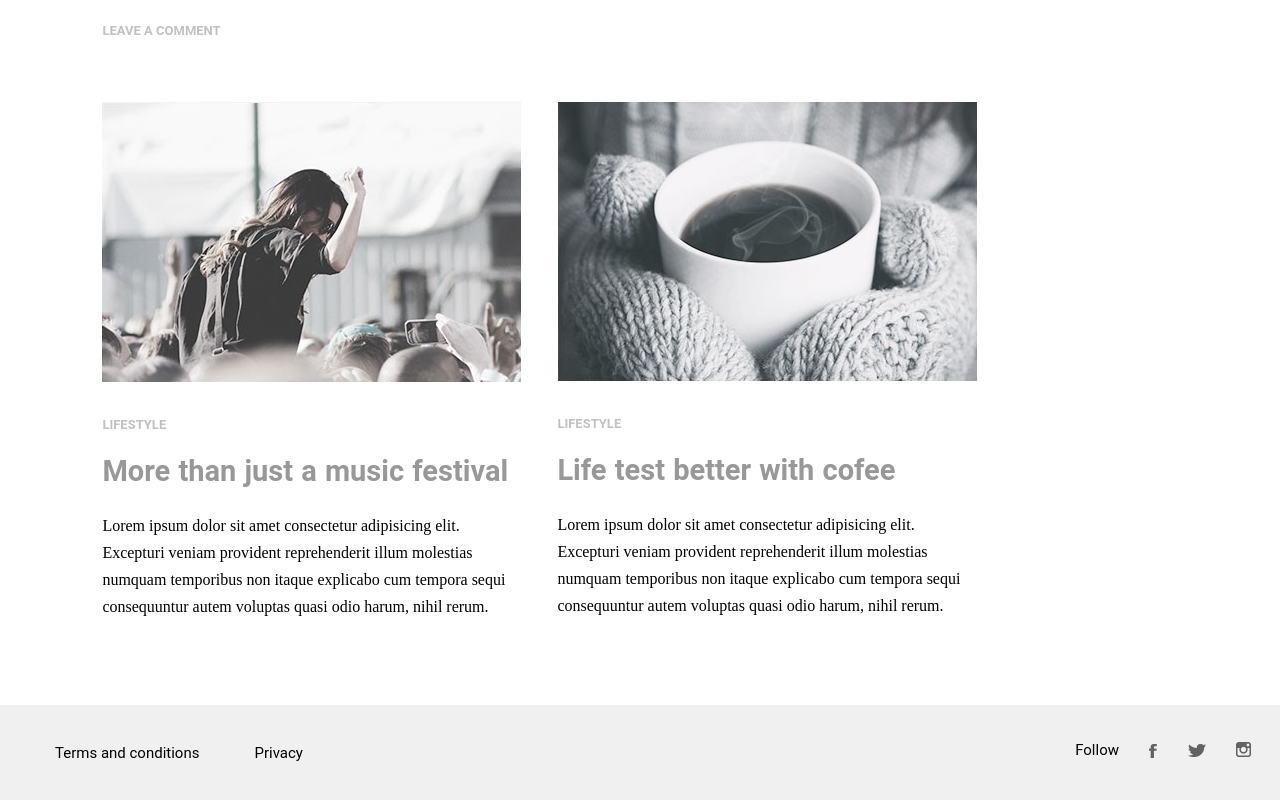
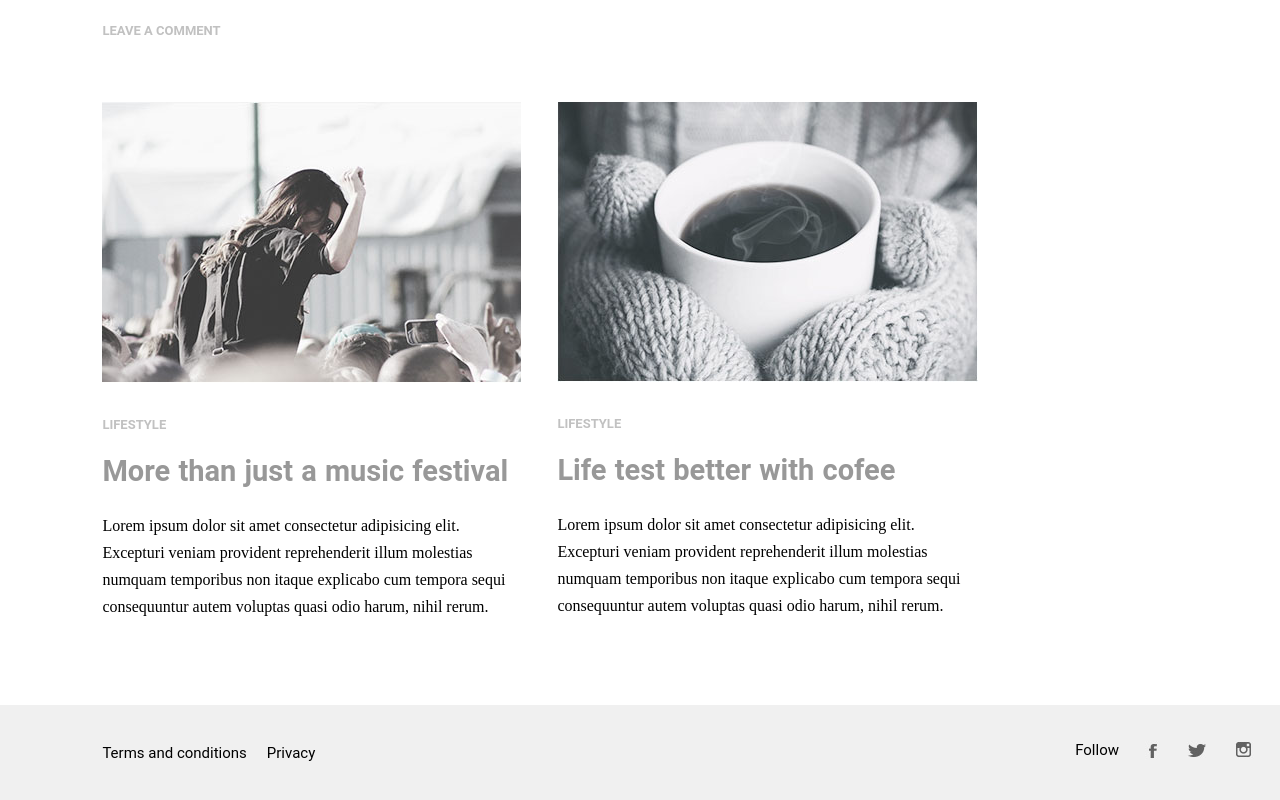
Before and after one commit to mithunbiswas0/minimo, a plain HTML site: page index.html in a window 1280 px wide. Shown: the part 978-1778 px from the top of the page. Drawn offline with Linux system fonts and the light colour scheme.

Commit message:
Update style.css

```diff
--- a/css/style.css
+++ b/css/style.css
@@ -93,6 +93,8 @@ footer{
 .footer-left{
     display: flex;
     width: 50%;
+    margin-left: 8%;
+    justify-content: flex-start;
 }
 .footer-left ul{
     display: flex;
@@ -101,13 +103,14 @@ footer{
 }
 .footer-left ul li{
     list-style-type: none;
-    margin-left: 55px;
+
 }
 .footer-left ul li a{
     text-decoration: none;
     color: black;
     font-family: Roboto;
     font-size: 15px;
+    padding-right: 20px;
 }
 .fotter-right{
     display: flex;
```
